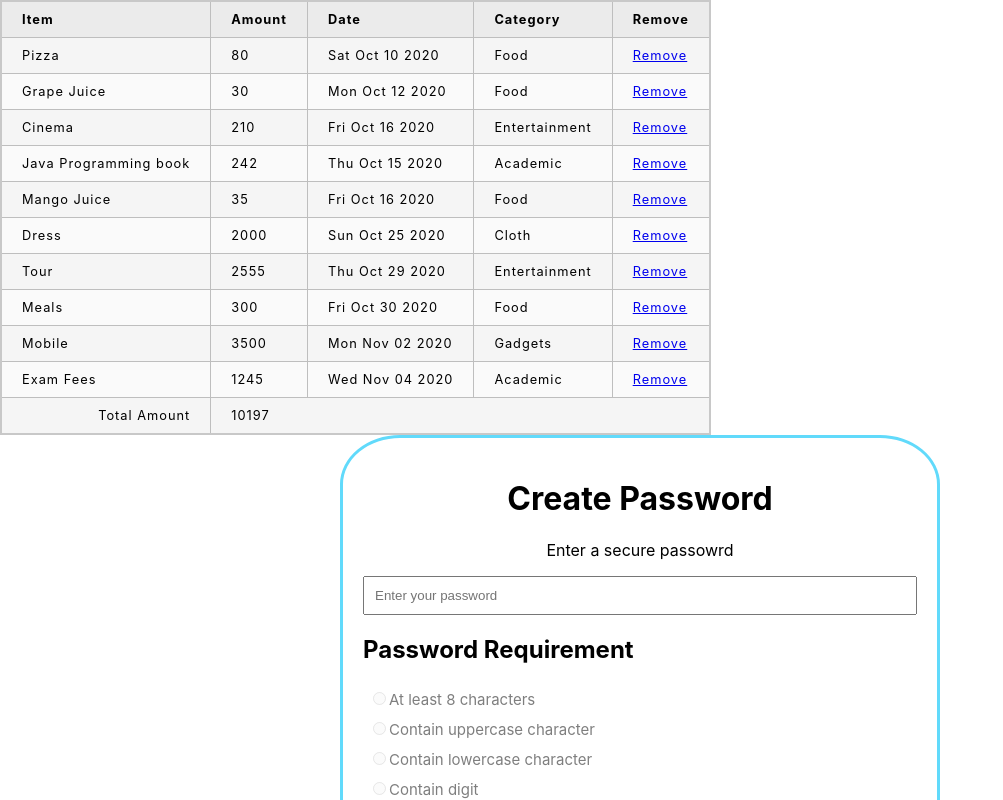
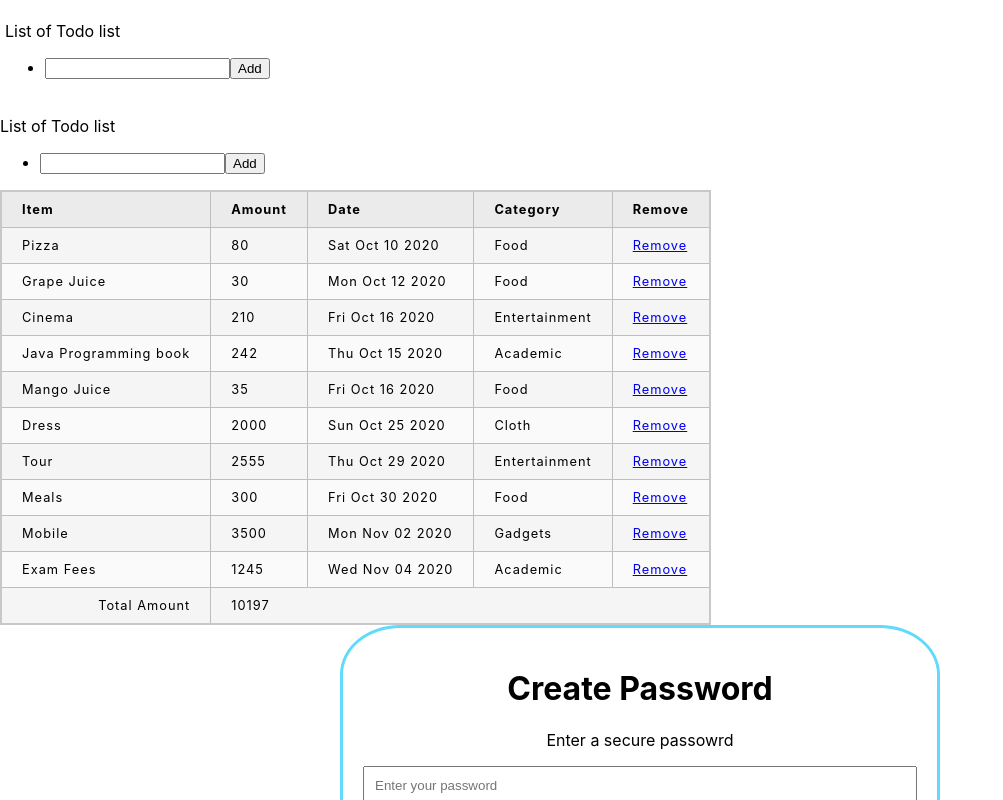
Before and after one commit to irumvag/React-Learning, a React (Vite) app in the folder mental-model/: page / in a window 1280 px wide. Shown: the top 800 px of the page, without its empty margins (0-1003 px from the left). Built offline with nearby package versions, Linux system fonts and the light colour scheme.

Commit message:
feat: useReducer hook

```diff
--- a/mental-model/src/App.jsx
+++ b/mental-model/src/App.jsx
@@ -10,6 +10,8 @@ import ThemeContext from './components/ThemeContext'
 import HelloWorld1 from './components/Hellowold1'
 import { useState } from 'react'
 import RefInput from './components/RefInput'
+import TodoList from './components/TodoList'
+import TodoReducerList from './components/TodoReducerList'
 
 const store= createStore(rootReducer)
 
@@ -21,6 +23,10 @@ export default function(){
     let [theme, setTheme]= useState(initialValue)
     return (
         <>
+        <div style={{ padding: "5px"}}>
+            <TodoReducerList />
+        </div>
+        <TodoList/>
         <Provider store={store}>
             <ExpenseEntryItemList />
         </Provider>
--- /dev/null
+++ b/mental-model/src/components/TodoList.jsx
@@ -0,0 +1,91 @@
+import {useState} from 'react'
+
+function TodoList(){
+    const [todoData, setTodoData] = useState({
+        action: '',
+        items: [],
+        newItem: null,
+        id: 0
+    })
+    const handleAddButton = () => {
+    let data = {
+        action: 'add',
+        items: todoData.items,
+        newItem: todoData.newItem,
+        id: 0
+    }
+    setTodoData(data)
+    }
+    const handleDeleteButton = (deleteId, e) => {
+    let data = {
+        action: 'delete',
+        items: todoData.items,
+        newItem: todoData.newItem,
+        id: deleteId
+    }
+    setTodoData(data)
+    }
+    const handleInput = (e) => {
+        var id = 0
+        if(todoData.newItem == null) {
+            for(let i = 0; i < todoData.items.length; i++) {
+                if(id < todoData.items[i].id) {
+                    id = todoData.items[i].id
+                }
+            }
+            id += 1
+        } else {
+            id = todoData.newItem.id
+        }
+        let data = {
+            actions: '',
+            items: todoData.items,
+            newItem: {
+                id: id,
+                todo: e.target.value
+            },
+            id: 0
+        }
+        setTodoData(data)
+        }
+        if(todoData.action == 'add') {
+        if(todoData.newItem != null) {
+            let data = {
+                action: '',
+                items: [...todoData.items, todoData.newItem],
+                newItem: null,
+                id: 0
+            }
+            setTodoData(data)
+        }
+        }
+        if(todoData.action == 'delete' && todoData.id != 0) {
+        var newItemList = []
+        for(let i = 0; i < todoData.items.length; i++) {
+            if(todoData.items[i].id != todoData.id) {
+                newItemList.push(todoData.items[i])
+            }
+        }
+        let data = {
+            action: '',
+            items: newItemList,
+            newItem: null,
+            id: 0
+        }
+        setTodoData(data)
+        }
+    return(
+        <div>
+        <p>List of Todo list</p>
+        <ul>
+            {todoData.items && todoData.items.map((item) =>
+                <li key={item.id}>{item.todo} <span><button onClick={(e) =>
+                handleDeleteButton(item.id, e)}>Delete</button></span></li>
+            )}
+            <li><input type="text" name="todo" onChange={handleInput} />
+            <button onClick={handleAddButton}>Add</button></li>
+        </ul>
+        </div>
+    )
+}
+export default TodoList;
--- /dev/null
+++ b/mental-model/src/components/TodoReducerList.jsx
@@ -0,0 +1,69 @@
+import {
+   useReducer,
+   useState
+} from "react"
+function todoReducer(items, action) {
+
+   // action = { type: 'add / delete', payload: 'new todo item'}
+   let newTodoList = []
+   switch (action.type) {
+      case 'add':
+         var id = 0
+         for(let i = 0; i < items.length; i++) {
+            if(id < items[i].id) {
+               id = items[i].id
+            }
+         }
+         action.payload.id = id + 1
+         newTodoList = [...items, action.payload]
+      break;
+      case 'delete':
+         for(let i = 0; i < items.length; i++) {
+            if(items[i].id != action.payload.id) {
+               newTodoList.push(items[i])
+         }
+      }
+      break;
+      default:
+         throw new Error()
+   }
+   return newTodoList
+}
+function TodoReducerList() {
+   const [todo, setTodo] = useState('')
+   const [items, dispatch] = useReducer(todoReducer, [])
+   const handleInput = (e) => {
+      setTodo(e.target.value)
+   }
+   const handleAddButton = () => {
+      dispatch({
+         type: 'add',
+         payload: {
+            todo: todo
+         }
+      })
+      setTodo('')
+   }
+   const handleDeleteButton = (id) => {
+      dispatch({
+         type: 'delete',
+         payload: {
+            id: id
+         }
+      })
+   }
+   return (
+      <div>
+         <p>List of Todo list</p>
+         <ul>
+            {items && items.map((item) =>
+            <li key={item.id}>{item.todo} <span><button onClick={(e) =>
+               handleDeleteButton(item.id)}>Delete</button></span></li>
+            )}
+            <li><input type="text" name="todo" value={todo} onChange={handleInput} />
+               <button onClick={handleAddButton}>Add</button></li>
+         </ul>
+      </div>
+   )
+}
+export default TodoReducerList
```
